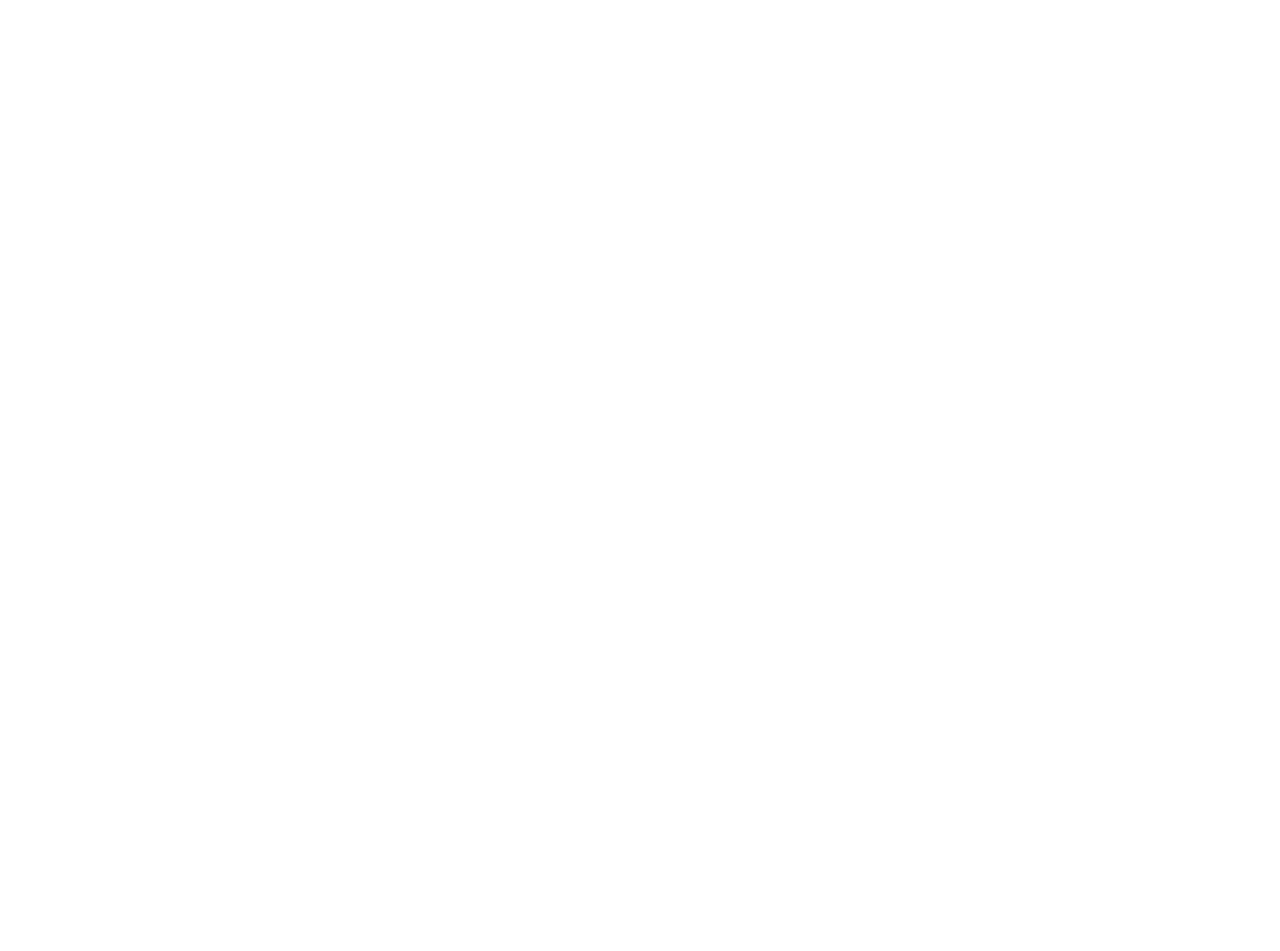
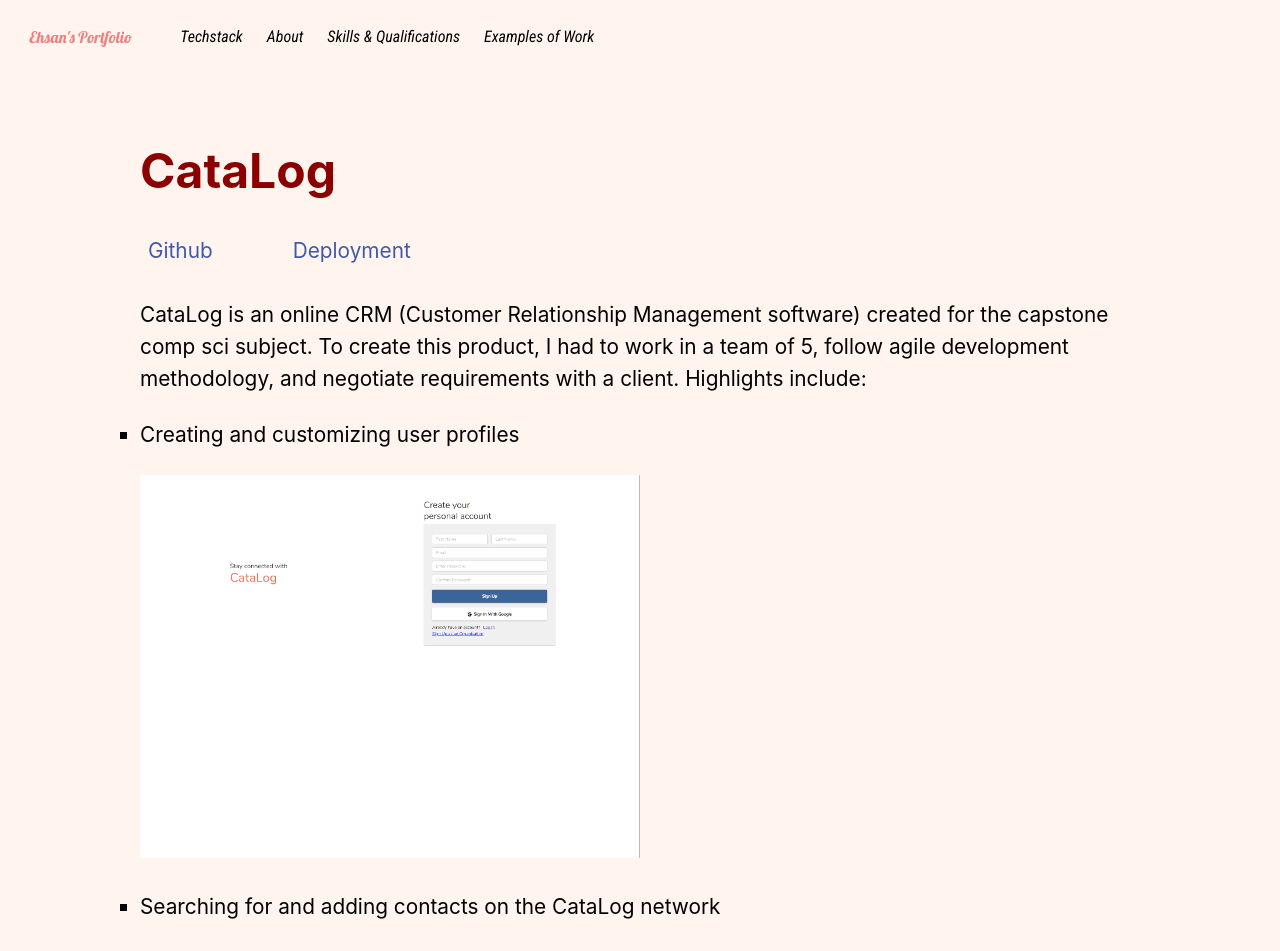
Before and after one commit to kyfohatl/portfolio-website-backend, a React (Create React App) app in the folder frontend/: page /examples in a window 1280 px wide. Before the commit this address had no page. Shown: the top 951 px of the page. Before the commit the page ends 800 px from the top, so only its background shows below. Built offline with nearby package versions, Linux system fonts and the light colour scheme.

Commit message:
Added CustomLink and LinkBlock components, as well as began working on the examples of works page

```diff
--- /dev/null
+++ b/frontend/src/components/CustomLink.css
@@ -0,0 +1,20 @@
+.custom-link:link {
+  color: #4059AD;
+  text-decoration: none;
+  font-family: -apple-system, BlinkMacSystemFont, "Segoe UI", Roboto, Helvetica, Arial, sans-serif, "Apple Color Emoji", "Segoe UI Emoji", "Segoe UI Symbol";
+  font-size: 1.3rem;
+  line-height: 32px;
+  display: inline-block;
+  border-radius: 8px;
+  padding: 8px 8px 8px 8px;
+  margin-right: 64px;
+}
+
+.custom-link:visited {
+  color: #8F3985;
+}
+
+.custom-link:hover {
+  background-color: gainsboro;
+  color: darkred;
+}
--- /dev/null
+++ b/frontend/src/components/CustomLink.tsx
@@ -0,0 +1,12 @@
+import "./CustomLink.css"
+
+interface CustomLinkProps {
+  href: string;
+  text: string;
+}
+
+export default function CustomLink({ href, text }: CustomLinkProps) {
+  return (
+    <a className="custom-link" href={href} target="_blank" rel="noreferrer">{text}</a>
+  )
+}
--- /dev/null
+++ b/frontend/src/components/LinkBlock.css
@@ -0,0 +1,6 @@
+.link-block {
+  display: flex;
+  flex-wrap: wrap;
+  width: 100%;
+  margin-bottom: 24px;
+}
--- /dev/null
+++ b/frontend/src/components/LinkBlock.tsx
@@ -0,0 +1,11 @@
+import "./LinkBlock.css"
+
+interface LinkBlockProps {
+  links: JSX.Element[];
+}
+
+export default function LinkBlock({ links }: LinkBlockProps) {
+  return (
+    <div className="link-block">{links}</div>
+  )
+}
--- a/frontend/src/components/Navbar.tsx
+++ b/frontend/src/components/Navbar.tsx
@@ -9,6 +9,7 @@
       <li className="navbar-button"><Link to="/techstack" className="router-link">Techstack</Link></li>
       <li className="navbar-button"><Link to="/about" className="router-link">About</Link></li>
       <li className="navbar-button"><Link to="/skills" className="router-link">Skills &amp; Qualifications</Link></li>
+      <li className="navbar-button"><Link to="/examples" className="router-link">Examples of Work</Link></li>
     </nav>
   )
 }
--- a/frontend/src/index.tsx
+++ b/frontend/src/index.tsx
@@ -1,13 +1,14 @@
 import React from 'react';
 import ReactDOM from 'react-dom';
 import './index.css';
-import App from './App';
 import Home from './pages/Home';
 import reportWebVitals from './reportWebVitals';
 import { BrowserRouter, Routes, Route } from "react-router-dom";
+
 import Techstack from "./pages/Techstack";
 import About from "./pages/About";
 import Skills from "./pages/Skills";
+import Examples from "./pages/Examples"
 
 ReactDOM.render(
   <React.StrictMode>
@@ -17,6 +18,7 @@
         <Route path="techstack" element={<Techstack />} />
         <Route path="about" element={<About />} />
         <Route path="skills" element={<Skills />} />
+        <Route path="examples" element={<Examples />} />
       </Routes>
     </BrowserRouter>
   </React.StrictMode>,
--- a/frontend/src/lib/headings.css
+++ b/frontend/src/lib/headings.css
@@ -30,7 +30,7 @@
   margin-bottom: 16px;
 }
 
-article > p, li > p, .skills-table > li {
+article > p, li > p, .skills-table > li, .examples-list > li {
   color: black;
   font-family: -apple-system, BlinkMacSystemFont, "Segoe UI", Roboto, Helvetica, Arial, sans-serif, "Apple Color Emoji", "Segoe UI Emoji", "Segoe UI Symbol";
   font-size: 1.3rem;
--- /dev/null
+++ b/frontend/src/pages/Examples.css
@@ -0,0 +1,22 @@
+.examples-background {
+  background-color: seashell;
+  min-height: 100vh;
+  min-width: 100vw;
+}
+
+.examples-content {
+  display: flex;
+  justify-content: center;
+}
+
+.examples-content-block {
+  max-width: 1000px;
+}
+
+.examples-article {
+  margin-top: 72px;
+}
+
+.examples-list {
+  list-style-type: square;
+}
--- /dev/null
+++ b/frontend/src/pages/Examples.tsx
@@ -0,0 +1,43 @@
+import Navbar from "../components/Navbar"
+import "./Examples.css"
+import cataLogCreateAccImg from "../assets/images/catalog-create-acc.png"
+
+import CustomLink from "../components/CustomLink"
+import LinkBlock from "../components/LinkBlock"
+
+export default function Examples() {
+  return (
+    <div className="examples-background">
+      <Navbar />
+      <div className="examples-content">
+        <div className="examples-content-block">
+          <article className="examples-article">
+            <h2>CataLog</h2>
+            <LinkBlock
+              links={[
+                <CustomLink href="https://github.com/bawses/it-project-crm" text="Github" />,
+                <CustomLink href="https://it-project-crm.vercel.app/welcome" text="Deployment" />,
+              ]}
+            />
+            <p>
+              CataLog is an online CRM (Customer Relationship Management software) created for the capstone
+              comp sci subject. To create this product, I had to work in a team of 5, follow agile development
+              methodology, and negotiate requirements with a client. Highlights include:
+            </p>
+            <ul className="examples-list">
+              <li>
+                <p>Creating and customizing user profiles</p>
+                <img src={cataLogCreateAccImg} alt="Creating and account" width="50%" height="50%" />
+              </li>
+              <li>Searching for and adding contacts on the CataLog network</li>
+              <li>Creating manual contact entries for contacts not on the CataLog network</li>
+              <li>Creating and interacting with organizations</li>
+              <li>Fully functional on both desktop and mobile devices</li>
+              <li>Deployed on Vercel Cloud</li>
+            </ul>
+          </article>
+        </div>
+      </div>
+    </div>
+  )
+}
```
Also changed, not shown: frontend/src/assets/images/catalog-create-acc.png (added).
